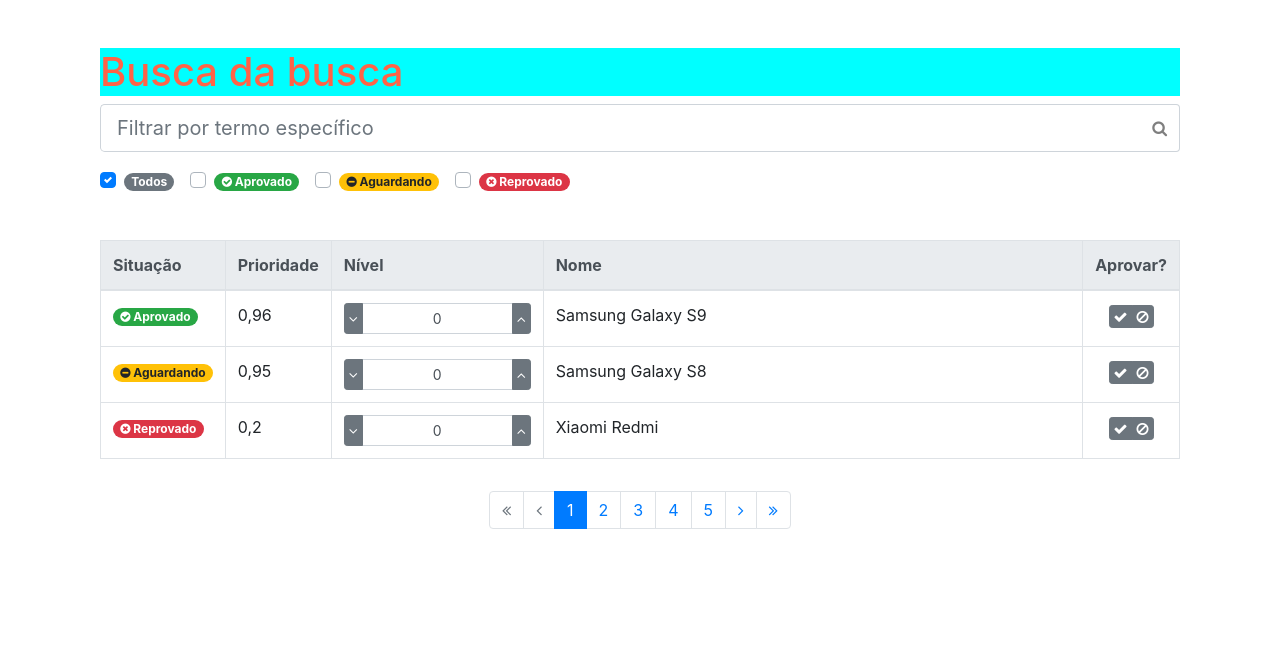
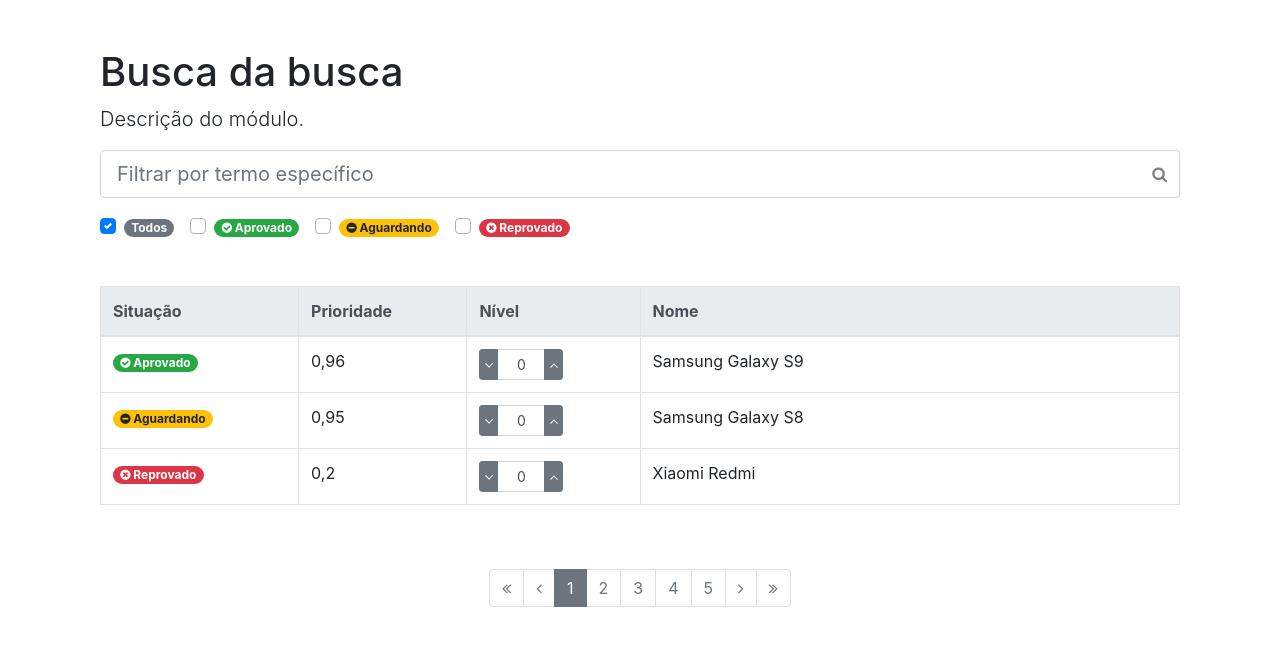
Before and after one commit to flaviodut/vv-busca, a React (Create React App) app: page / in a window 1280 px wide. Shown: the top 646 px of the page. Built offline with nearby package versions, Linux system fonts and the light colour scheme; what redux-multi would draw is missing.

Commit message:
Ajustado elementos com styled component

```diff
--- a/package.json
+++ b/package.json
@@ -17,7 +17,8 @@
     "redux-form": "^8.2.6",
     "redux-multi": "^0.1.12",
     "redux-promise": "^0.6.0",
-    "redux-thunk": "^2.3.0"
+    "redux-thunk": "^2.3.0",
+    "styled-components": "^5.0.0"
   },
   "scripts": {
     "start": "react-scripts start",
--- a/src/pages/home/home.jsx
+++ b/src/pages/home/home.jsx
@@ -1,14 +1,28 @@
 import React from 'react'
 // import { Link } from 'react-router-dom';
+import styled from 'styled-components'
 
 import Row from '../../commons/layout/row';
 import Grid from '../../commons/layout/grid';
 
+
 export default props => {
-    const title = {
-        color: 'tomato',
-        backgroundColor: 'cyan'
-    }
+    const InputNumeric = styled.div`
+        input {
+            max-width: 3rem;
+        }
+    `
+
+    const Pagination = styled.ul`
+        .page-link {
+            color: #6c757d;
+        }
+
+        .page-item.active .page-link {
+            background-color: #6c757d;
+            border-color: #6c757d;
+        }
+    `
 
     return (
         <div className="container py-5">
@@ -16,7 +30,8 @@
 
             <Row>
                 <Grid cols="12">
-                    <h1 style={title}>Busca da busca</h1>
+                    <h1>Busca da busca</h1>
+                    <p className="lead">Descrição do módulo.</p>
                 </Grid>
             </Row>
 
@@ -53,7 +68,7 @@
 
             <Row>
                 <Grid cols="12">
-                    <div className="table-responsive mb-3">
+                    <div className="table-responsive mb-5">
                         <table className="table table-bordered">
                             <thead className="thead-light">
                                 <tr>
@@ -61,17 +76,34 @@
                                     <th scope="col">Prioridade</th>
                                     <th scope="col">Nível</th>
                                     <th scope="col" className="w-50">Nome</th>
-                                    <th scope="col" className="text-center">Aprovar?</th>
                                 </tr>
                             </thead>
                             <tbody>
                                 <tr>
-                                    <th scope="row">
-                                        <span className="badge badge-pill badge-success"><span className="fa fa-check-circle"></span> Aprovado</span>
-                                    </th>
+                                    <td>
+                                        <a href="/" className="badge badge-pill badge-success"><span className="fa fa-check-circle"></span> Aprovado</a>
+                                    </td>
                                     <td>0,96</td>
                                     <td>
-                                        <div className="input-group input-group-sm">
+                                        <InputNumeric className="input-group input-group-sm">
+                                            <div className="input-group-prepend">
+                                                <button className="btn btn-secondary px-1" type="button" id="buttonSub"><span className="fa fa-angle-down"></span></button>
+                                            </div>
+                                            <input type="text" className="form-control input-number text-center" defaultValue="0" min="0" max="100" maxLength="3" />
+                                            <div className="input-group-append">
+                                                <button className="btn btn-secondary px-1" type="button" id="buttonAdd"><span className="fa fa-angle-up"></span></button>
+                                            </div>
+                                        </InputNumeric>
+                                    </td>
+                                    <td>Samsung Galaxy S9</td>
+                                </tr>
+                                <tr>
+                                    <td>
+                                        <a href="/" className="badge badge-pill badge-warning"><span className="fa fa-minus-circle"></span> Aguardando</a>
+                                    </td>
+                                    <td>0,95</td>
+                                    <td>
+                                        <InputNumeric className="input-group input-group-sm">
                                             <div className="input-group-prepend">
                                                 <button className="btn btn-secondary px-1" type="button" id="buttonSub"><span className="fa fa-angle-down"></span></button>
                                             </div>
@@ -79,23 +111,17 @@
                                             <div className="input-group-append">
                                                 <button className="btn btn-secondary px-1" type="button" id="buttonAdd"><span className="fa fa-angle-up"></span></button>
                                             </div>
-                                        </div>
+                                        </InputNumeric>
                                     </td>
-                                    <td>Samsung Galaxy S9</td>
-                                    <td className="text-center">
-                                        <div className="btn-group" role="group" aria-label="Exemplo básico">
-                                            <button type="button" className="btn btn-secondary btn-sm py-0 px-1"><span className="fa fa-check"></span></button>
-                                            <button type="button" className="btn btn-secondary btn-sm py-0 px-1"><span className="fa fa-ban"></span></button>
-                                        </div>
-                                    </td>
+                                    <td>Samsung Galaxy S8</td>
                                 </tr>
                                 <tr>
-                                    <th scope="row">
-                                    <span className="badge badge-pill badge-warning"><span className="fa fa-minus-circle"></span> Aguardando</span>
-                                    </th>
-                                    <td>0,95</td>
                                     <td>
-                                        <div className="input-group input-group-sm">
+                                        <a href="/" className="badge badge-pill badge-danger"><span className="fa fa-times-circle"></span> Reprovado</a>
+                                    </td>
+                                    <td>0,2</td>
+                                    <td>
+                                        <InputNumeric className="input-group input-group-sm">
                                             <div className="input-group-prepend">
                                                 <button className="btn btn-secondary px-1" type="button" id="buttonSub"><span className="fa fa-angle-down"></span></button>
                                             </div>
@@ -103,39 +129,9 @@
                                             <div className="input-group-append">
                                                 <button className="btn btn-secondary px-1" type="button" id="buttonAdd"><span className="fa fa-angle-up"></span></button>
                                             </div>
-                                        </div>
-                                    </td>
-                                    <td>Samsung Galaxy S8</td>
-                                    <td className="text-center">
-                                        <div className="btn-group" role="group" aria-label="Exemplo básico">
-                                            <button type="button" className="btn btn-secondary btn-sm py-0 px-1"><span className="fa fa-check"></span></button>
-                                            <button type="button" className="btn btn-secondary btn-sm py-0 px-1"><span className="fa fa-ban"></span></button>
-                                        </div>
-                                    </td>
-                                </tr>
-                                <tr>
-                                    <th scope="row">
-                                    <span className="badge badge-pill badge-danger"><span className="fa fa-times-circle"></span> Reprovado</span>
-                                    </th>
-                                    <td>0,2</td>
-                                    <td>
-                                        <div className="input-group input-group-sm">
-                                            <div className="input-group-prepend">
-                                                <button className="btn btn-secondary px-1" type="button" id="buttonSub"><span className="fa fa-angle-down"></span></button>
-                                            </div>
-                                            <input type="text" className="form-control input-number text-center" defaultValue="0" min="0" max="10" maxLength="2" />
-                                            <div className="input-group-append">
-                                                <button className="btn btn-secondary px-1" type="button" id="buttonAdd"><span className="fa fa-angle-up"></span></button>
-                                            </div>
-                                        </div>
+                                        </InputNumeric>
                                     </td>
                                     <td>Xiaomi Redmi</td>
-                                    <td className="text-center">
-                                        <div className="btn-group" role="group" aria-label="Exemplo básico">
-                                            <button type="button" className="btn btn-secondary btn-sm py-0 px-1"><span className="fa fa-check"></span></button>
-                                            <button type="button" className="btn btn-secondary btn-sm py-0 px-1"><span className="fa fa-ban"></span></button>
-                                        </div>
-                                    </td>
                                 </tr>
                             </tbody>
                         </table>
@@ -145,8 +141,8 @@
 
             <Row>
                 <Grid cols="12">
-                    <nav aria-label="Navegação de página exemplo">
-                        <ul className="pagination justify-content-center">
+                    <nav aria-label="Navegação de termos da busca">
+                        <Pagination className="pagination justify-content-center">
                             <li className="page-item disabled">
                                 <a className="page-link" href="/" aria-label="Primeira" tabIndex="-1"><span className="fa fa-angle-double-left"></span></a>
                             </li>
@@ -164,7 +160,7 @@
                             <li className="page-item">
                                 <a className="page-link" href="/" aria-label="Última"><span className="fa fa-angle-double-right"></span></a>
                             </li>
-                        </ul>
+                        </Pagination>
                     </nav>
                 </Grid>
             </Row>
```
Also changed, not shown: 1 other file (tests, documents, lock files or other folders).
